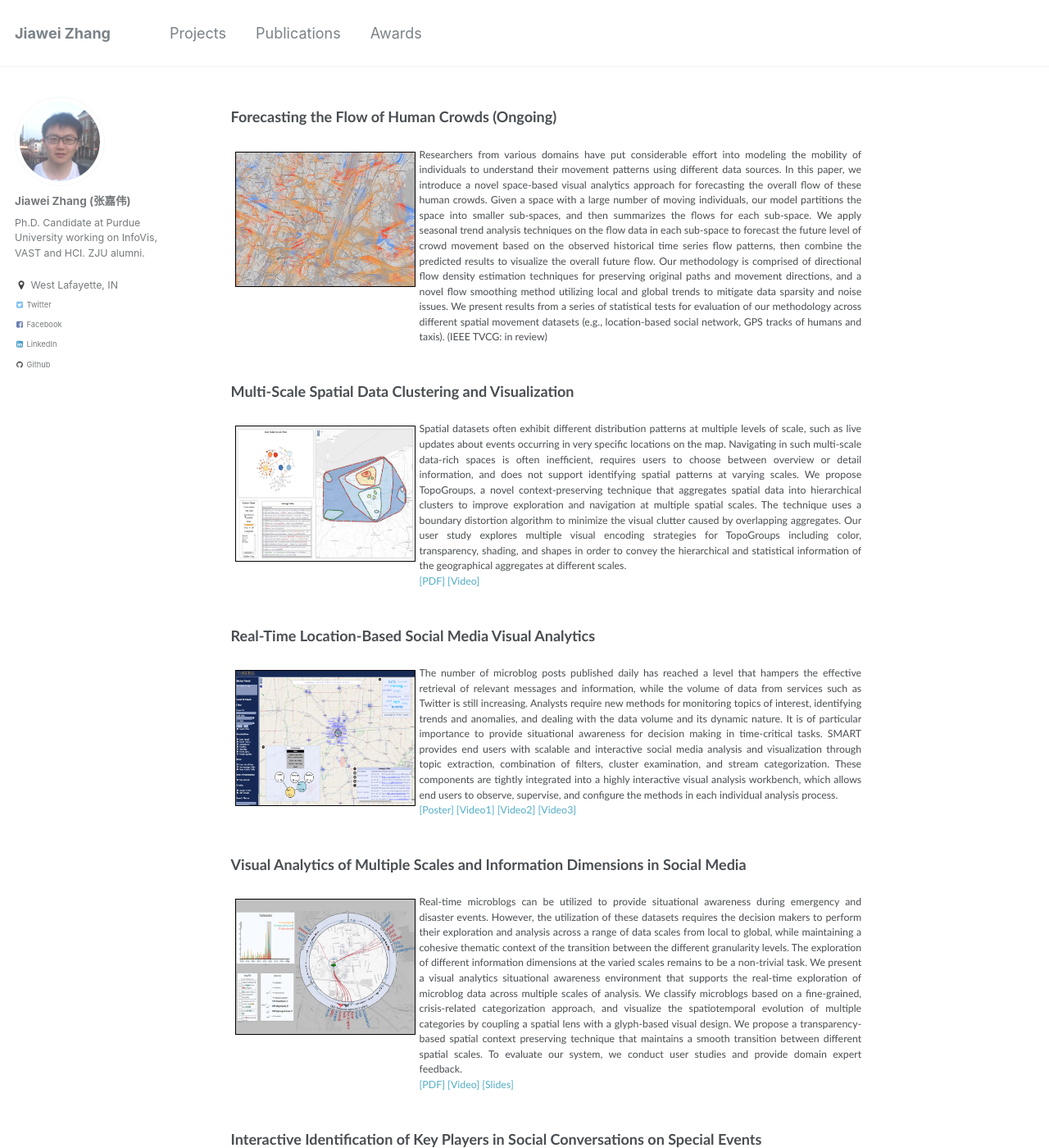
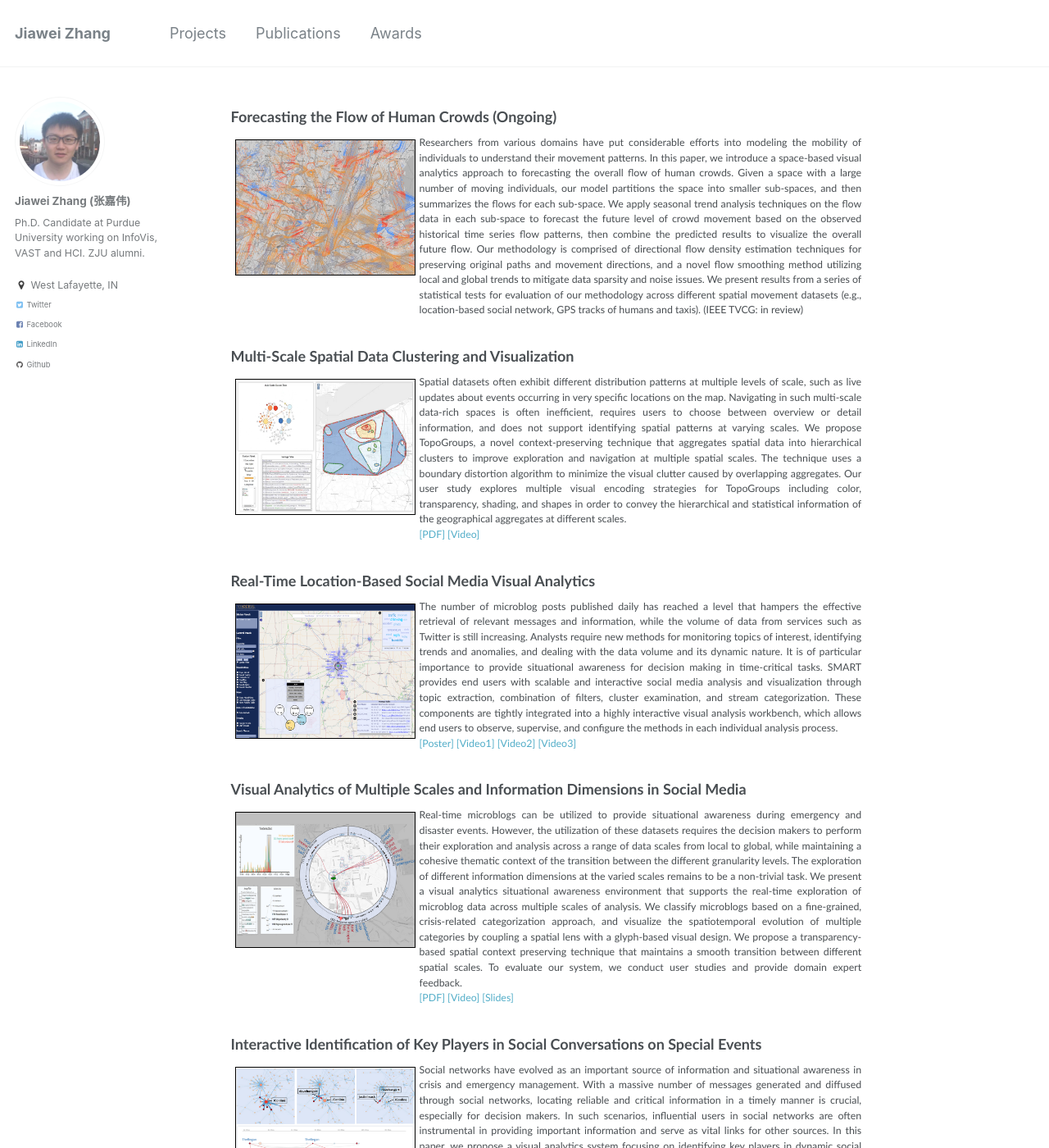
Before and after one commit to rivulet-zhang/rivulet-zhang.github.io, a Jekyll site: the page built from _pages/projects.md, in a window 1280 px wide and 1400 px high. Shown: the whole window at 82% size. Built offline with Jekyll 4.4.1, drawn with Linux system fonts in a browser that asks for light colours.

Commit message:
initial commit

```diff
--- a/_pages/projects.md
+++ b/_pages/projects.md
@@ -10,7 +10,7 @@
 
 <img class="bord" style="float: left; margin: 5px 5px 5px 5px;" src="/images/TVCG17-teaser.png" width="220" border="1"/>
 
-<p class="dsp" style="overflow: hidden;">Researchers from various domains have put considerable effort into modeling the mobility of individuals to understand their movement patterns using different data sources. In this paper, we introduce a novel space-based visual analytics approach for forecasting the overall flow of these human crowds. Given a space with a large number of moving individuals, our model partitions the space into smaller sub-spaces, and then summarizes the flows for each sub-space. We apply seasonal trend analysis techniques on the flow data in each sub-space to forecast the future level of crowd movement based on the observed historical time series flow patterns, then combine the predicted results to visualize the overall future flow. Our methodology is comprised of directional flow density estimation techniques for preserving original paths and movement directions, and a novel flow smoothing method utilizing local and global trends to mitigate data sparsity and noise issues. We present results from a series of statistical tests for evaluation of our methodology across different spatial movement datasets (e.g., location-based social network, GPS tracks of humans and taxis). (IEEE TVCG: in review)<br>
+<p class="dsp" style="overflow: hidden;">Researchers from various domains have put considerable efforts into modeling the mobility of individuals to understand their movement patterns. In this paper, we introduce a space-based visual analytics approach to forecasting the overall flow of human crowds. Given a space with a large number of moving individuals, our model partitions the space into smaller sub-spaces, and then summarizes the flows for each sub-space. We apply seasonal trend analysis techniques on the flow data in each sub-space to forecast the future level of crowd movement based on the observed historical time series flow patterns, then combine the predicted results to visualize the overall future flow. Our methodology is comprised of directional flow density estimation techniques for preserving original paths and movement directions, and a novel flow smoothing method utilizing local and global trends to mitigate data sparsity and noise issues. We present results from a series of statistical tests for evaluation of our methodology across different spatial movement datasets (e.g., location-based social network, GPS tracks of humans and taxis). (IEEE TVCG: in review)<br>
 </p>
 
 <br>**Multi-Scale Spatial Data Clustering and Visualization**<br>
--- a/_sass/_variables.scss
+++ b/_sass/_variables.scss
@@ -10,7 +10,7 @@
 
 /* paragraph indention */
 $paragraph-indent           : false; // true, false (default)
-$indent-var                 : 1.3em;
+$indent-var                 : 0.5em;
 
 /* system typefaces */
 $serif                      : Georgia, Times, serif;
```
